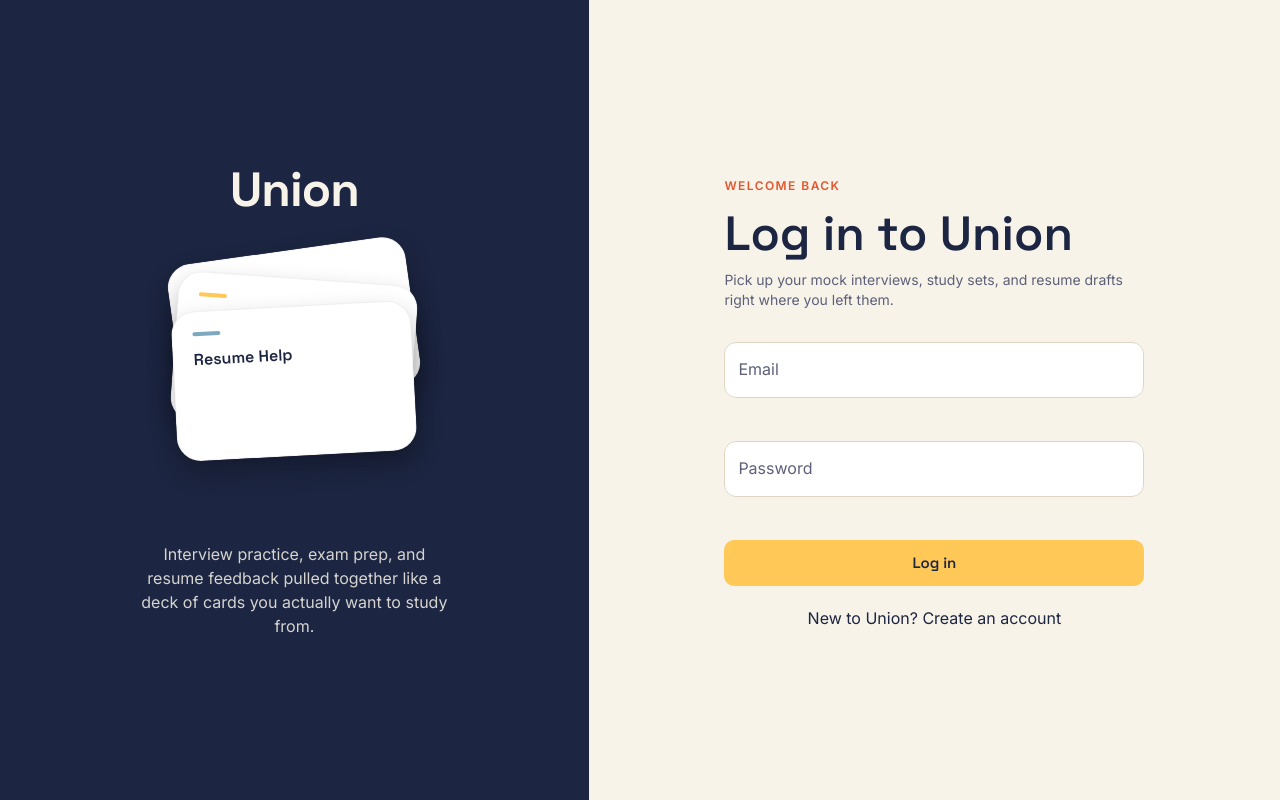
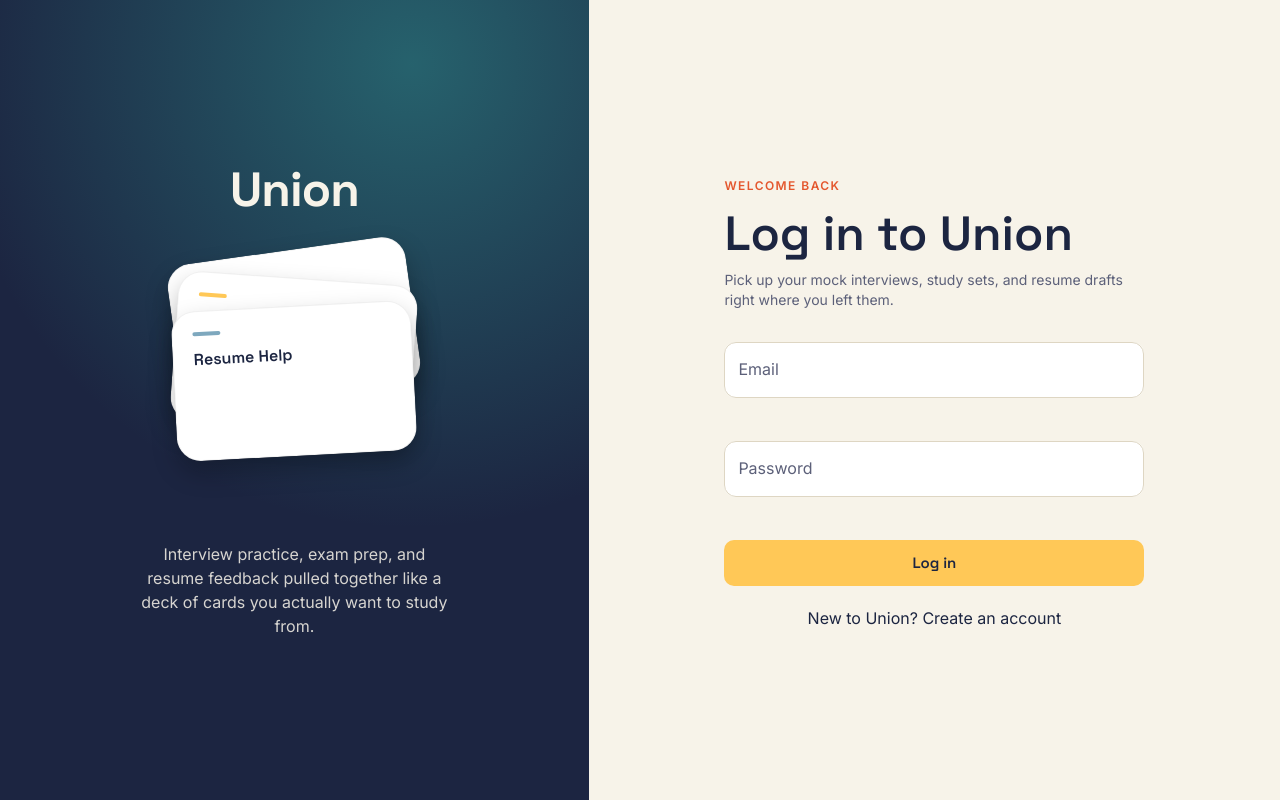
Before and after one commit to nishanarola/union-app, a React (Vite) app: page /login in a window 1280 px wide. Built offline with nearby package versions, Linux system fonts and the light colour scheme.

Commit message:
Add gradient background to auth layout

```diff
--- a/src/pages/AuthLayout.jsx
+++ b/src/pages/AuthLayout.jsx
@@ -64,7 +64,8 @@ export default function AuthLayout({ eyebrow, title, subtitle, children }) {
           px: 5,
           py: { xs: 6, md: 0 },
           position: 'relative',
-          overflow: 'hidden'
+          overflow: 'hidden',
+          backgroundImage: `radial-gradient(circle at 70% 8%, rgba(45,138,138,0.6) 0%, rgba(28,37,65,0) 55%)`
         }}
       >
         <Stack spacing={4} alignItems="center" sx={{ zIndex: 1 }}>
```
